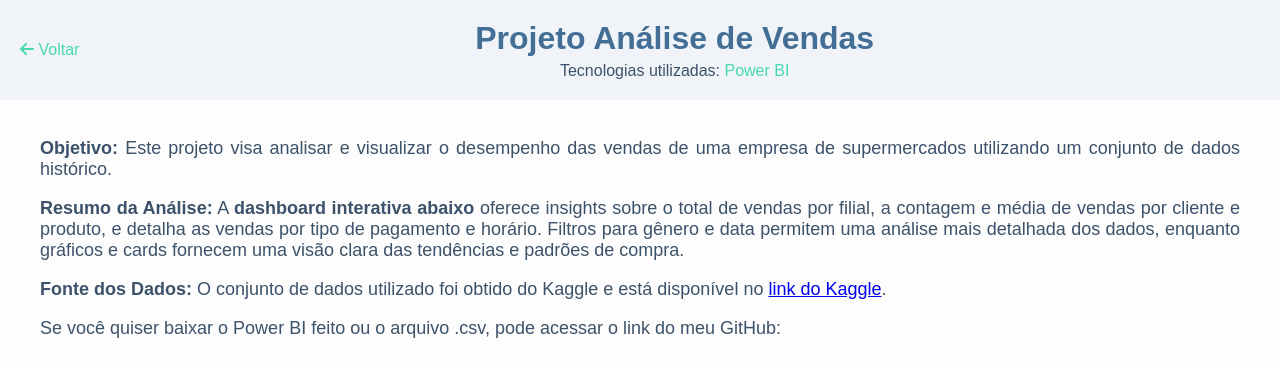
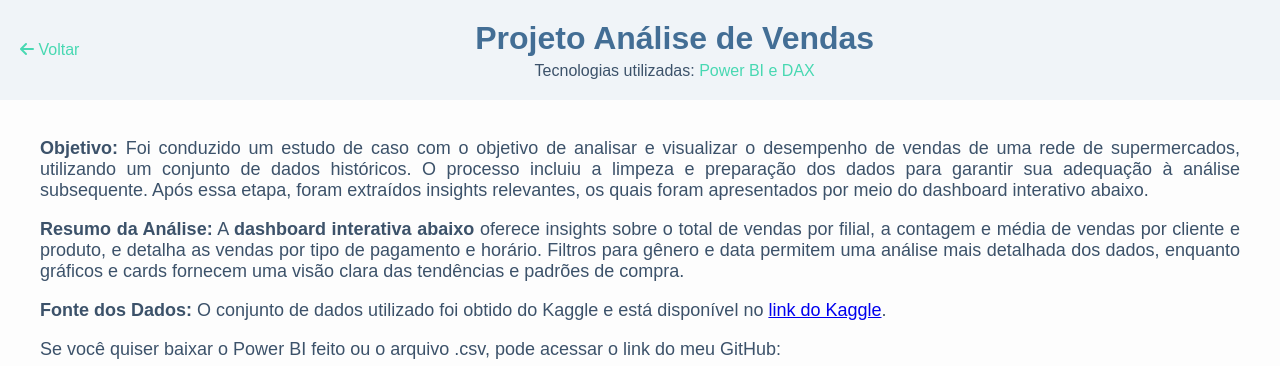
Before and after one commit to O-marqs/Portifolio, a plain HTML site: page analiseVendas.html in a window 1280 px wide. Shown: the top 366 px of the page. Drawn offline with Linux system fonts and the light colour scheme.

Commit message:
Update texto vendas

```diff
--- a/analiseVendas.html
+++ b/analiseVendas.html
@@ -129,14 +129,14 @@
         </div>
         <div class="right-section">
             <h1>Projeto Análise de Vendas</h1>
-            <p>Tecnologias utilizadas: <span style="color: #48D8B2;">Power BI</span></p>
+            <p>Tecnologias utilizadas: <span style="color: #48D8B2;">Power BI e DAX</span></p>
         </div>
     </header>
 
     <main>
         <div class="content-container">
             <div class="description-container">
-                <p><strong>Objetivo:</strong> Este projeto visa analisar e visualizar o desempenho das vendas de uma empresa de supermercados utilizando um conjunto de dados histórico.</p>
+                <p><strong>Objetivo:</strong> Foi conduzido um estudo de caso com o objetivo de analisar e visualizar o desempenho de vendas de uma rede de supermercados, utilizando um conjunto de dados históricos. O processo incluiu a limpeza e preparação dos dados para garantir sua adequação à análise subsequente. Após essa etapa, foram extraídos insights relevantes, os quais foram apresentados por meio do dashboard interativo abaixo.</p>
                 <p><strong>Resumo da Análise:</strong> A <strong>dashboard interativa abaixo</strong> oferece insights sobre o total de vendas por filial, a contagem e média de vendas por cliente e produto, e detalha as vendas por tipo de pagamento e horário. Filtros para gênero e data permitem uma análise mais detalhada dos dados, enquanto gráficos e cards fornecem uma visão clara das tendências e padrões de compra.</p>
                 <p><strong>Fonte dos Dados:</strong> O conjunto de dados utilizado foi obtido do Kaggle e está disponível no <a href="https://www.kaggle.com/datasets/aungpyaeap/supermarket-sales" target="_blank">link do Kaggle</a>.</p>
                 <p>Se você quiser baixar o Power BI feito ou o arquivo .csv, pode acessar o link do meu GitHub:</p>
```
